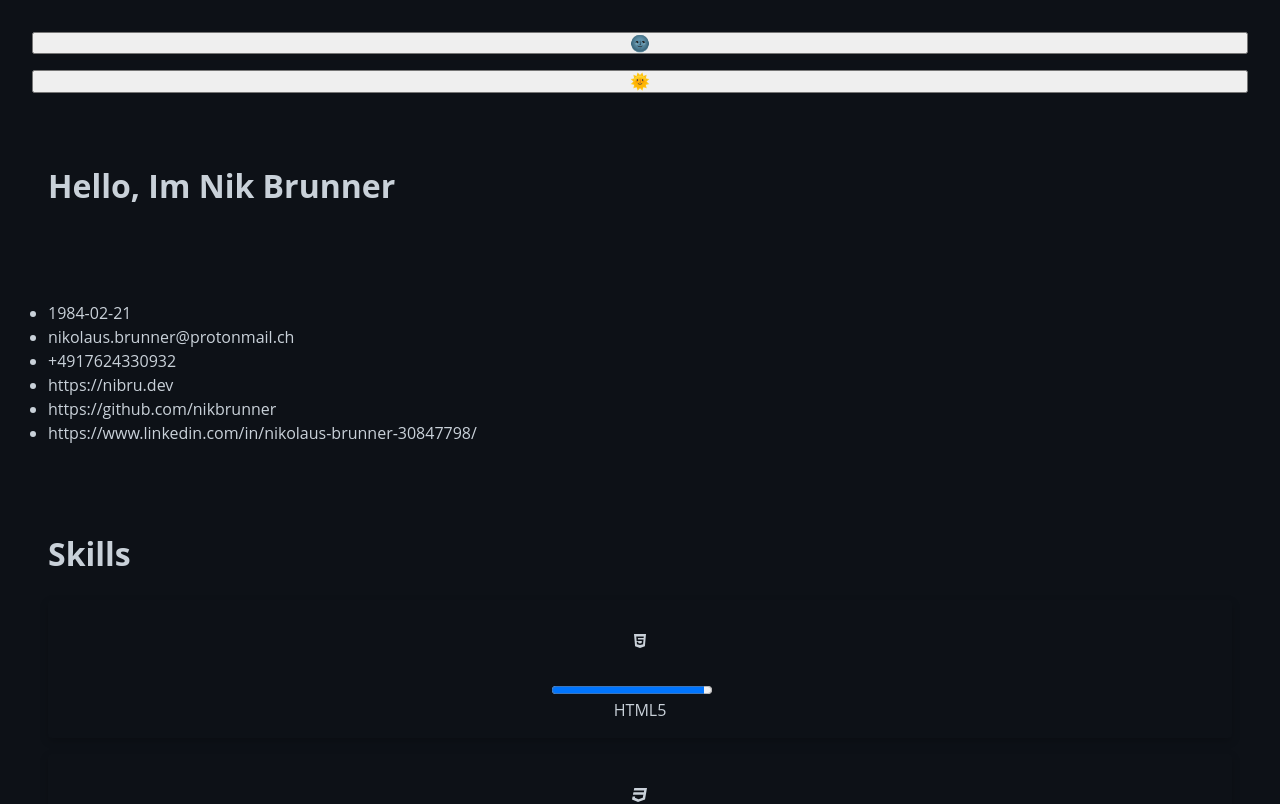
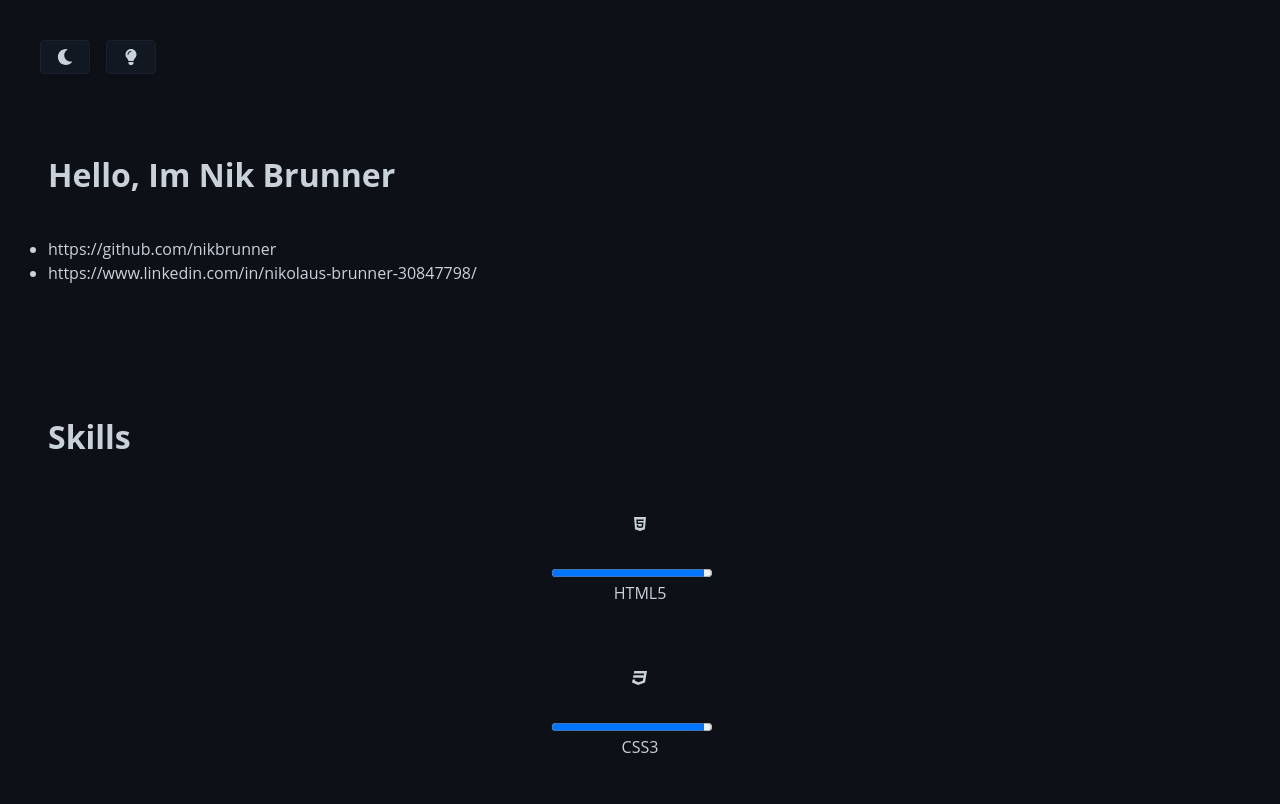
Before and after one commit to nikbrunner/nibru.dev, a Next.js app: page / in a window 1280 px wide. Shown: the top 804 px of the page. Built offline with nearby package versions, Linux system fonts and the light colour scheme.

Commit message:
Introduced Button component

```diff
--- /dev/null
+++ b/components/Button.tsx
@@ -0,0 +1,40 @@
+import React, { useContext } from 'react';
+
+import { ThemeContext } from '../context/ThemeContext';
+import { cn } from '../lib/cn';
+
+import { GenericProps } from '../types/GenericProps';
+
+export enum ButtonType {
+  primary = 'primary',
+  secondary = 'secondary',
+  tertiary = 'tertiary'
+}
+
+interface Props extends GenericProps {
+  type?: ButtonType;
+  onClick: () => void;
+}
+
+const Button = ({
+  classNames,
+  children,
+  type = ButtonType.primary,
+  onClick
+}: Props) => {
+  const { theme } = useContext(ThemeContext);
+
+  return (
+    <button
+      className={cn('Button', classNames, {
+        [theme]: theme,
+        [type]: type
+      })}
+      onClick={onClick}
+    >
+      {children}
+    </button>
+  );
+};
+
+export default Button;
--- a/pages/index.tsx
+++ b/pages/index.tsx
@@ -15,6 +15,8 @@ import { Skill as SkillType } from '../types/Skill';
 import profile from '../data/personalData';
 import skills from '../data/skills';
 import experiences from '../data/experiences';
+import Button from '../components/Button';
+import { FontAwesomeIcon } from '@fortawesome/react-fontawesome';
 
 const Home = () => {
   const { setTheme } = useContext(ThemeContext);
@@ -28,22 +30,25 @@ const Home = () => {
       </Head>
 
       <Main classNames={['Home']}>
-        <Row cols={RowCols.twoCols}>
-          <button onClick={() => setTheme(Theme.dark)}>🌚</button>
-          <button onClick={() => setTheme(Theme.light)}>🌞</button>
+        <Row>
+          <div className='Home__theme-buttons'>
+            <Button onClick={() => setTheme(Theme.dark)}>
+              <FontAwesomeIcon icon='moon' />
+            </Button>
+
+            <Button onClick={() => setTheme(Theme.light)}>
+              <FontAwesomeIcon icon='lightbulb' />
+            </Button>
+          </div>
         </Row>
 
-        <Section classNames={['Home__personalData']}>
+        <Section classNames={['Home__profile']}>
           <Row cols={RowCols.twoCols}>
             <h1>
               Hello, Im {profile.firstname} {profile.lastname}
             </h1>
 
             <ul>
-              <li>{profile.birthday}</li>
-              <li>{profile.email}</li>
-              <li>{profile.phone}</li>
-              <li>{profile.website}</li>
               <li>{profile.github}</li>
               <li>{profile.linkedin}</li>
             </ul>
--- a/scss/base/_base.scss
+++ b/scss/base/_base.scss
@@ -18,7 +18,7 @@ html {
   box-sizing: inherit;
   margin: 0;
   padding: 0;
-  transition: all 0.15s ease-in-out;
+  transition: all 0.05s ease-in-out;
 }
 
 /**
@@ -27,7 +27,7 @@ html {
 a {
   text-decoration: none;
 
-  @include on-event {
+  &:hover {
     color: $text-color;
     text-decoration: underline;
   }
--- /dev/null
+++ b/scss/components/_Button.scss
@@ -0,0 +1,36 @@
+.Button {
+  @include default-box-shadow();
+  @include flex(row nowrap, flex-start, center, center, $inline: true);
+
+  border: none;
+  border-radius: $border-radius;
+  outline: none;
+  padding: $space-s;
+  margin: $space-s;
+  cursor: pointer;
+
+  .svg-inline--fa {
+    width: 2em;
+    height: 1em;
+  }
+
+  &--dark {
+    background: $color-mid-dark-grey;
+    color: $color-off-white;
+    border: 1px solid $color-mid-light-grey;
+
+    &:hover {
+      color: $color-accent;
+    }
+  }
+
+  &--light {
+    background: $color-white;
+    color: $color-dark-grey;
+    border: 1px solid $color-off-white;
+
+    &:hover {
+      color: $color-accent;
+    }
+  }
+}
--- a/scss/components/_Experience.scss
+++ b/scss/components/_Experience.scss
@@ -4,8 +4,6 @@
   padding: $space-m;
 
   &--dark {
-    @include shadowAndEffect('dark');
-
     background: $color-dark-grey;
     color: $color-off-white;
 
@@ -15,8 +13,6 @@
   }
 
   &--light {
-    @include shadowAndEffect('light');
-
     background: $color-off-white;
     color: $color-dark-grey;
 
--- a/scss/components/_Skill.scss
+++ b/scss/components/_Skill.scss
@@ -15,10 +15,8 @@
   }
 
   &--dark {
-    @include shadowAndEffect('dark');
   }
 
   &--light {
-    @include shadowAndEffect('light');
   }
 }
--- a/scss/main.scss
+++ b/scss/main.scss
@@ -21,6 +21,7 @@
 @import 'components/Main';
 @import 'components/Section';
 @import 'components/Row';
+@import 'components/Button';
 @import 'components/Skill';
 @import 'components/Experience';
 
--- a/scss/variables/_colors.scss
+++ b/scss/variables/_colors.scss
@@ -5,7 +5,8 @@ $color-off-white: #c9d1d9 !default;
 $color-white: #e7eaec !default;
 
 $color-dark-grey: #0d1117 !default;
-$color-mid-grey: #111822 !default;
+$color-mid-dark-grey: #111822 !default;
+$color-mid-light-grey: #1a212c !default;
 
 $color-accent: #2ea043 !default;
 
--- a/scss/variables/_mixins.scss
+++ b/scss/variables/_mixins.scss
@@ -1,27 +1,6 @@
 /*
  * This file contains generic application-wide Sass mixins.
  */
-
-/// Event wrapper
-/// @author Harry Roberts
-/// @param {Bool} $self [false] - Whether or not to include current selector
-/// @link https://twitter.com/csswizardry/status/478938530342006784 Original tweet from Harry Roberts
-@mixin on-event($self: false) {
-  @if $self {
-    &,
-    &:hover,
-    &:active,
-    &:focus {
-      @content;
-    }
-  } @else {
-    &:hover,
-    &:active,
-    &:focus {
-      @content;
-    }
-  }
-}
 
 /// Make a context based selector a little more friendly
 /// @author Hugo Giraudel
@@ -41,25 +20,11 @@
   left: 0;
 }
 
-@mixin shadowAndEffect($theme: 'dark') {
+@mixin default-box-shadow() {
   // TODO Improve FPS with the trick from Kevin Powell
-  box-shadow: 0 3px 9px rgba($color: #000000, $alpha: 0.2);
+  box-shadow: 0 1px 3px rgba($color: $color-dark-grey, $alpha: 0.2);
 
-  @include on-event() {
-    box-shadow: 0 9px 18px rgba($color: #000000, $alpha: 0.2);
-  }
-
-  @if $theme == 'dark' {
-    @include on-event() {
-      background-color: $color-mid-grey;
-      color: $color-accent;
-    }
-  }
-
-  @if $theme == 'light' {
-    @include on-event() {
-      background-color: $color-accent;
-      color: $color-dark-grey;
-    }
+  &:hover {
+    box-shadow: 0 3px 9px rgba($color: $color-dark-grey, $alpha: 0.2);
   }
 }
--- a/types/GenericProps.ts
+++ b/types/GenericProps.ts
@@ -1,3 +1,4 @@
 export interface GenericProps {
   classNames?: string[];
+  children?: React.ReactNode;
 }
```
